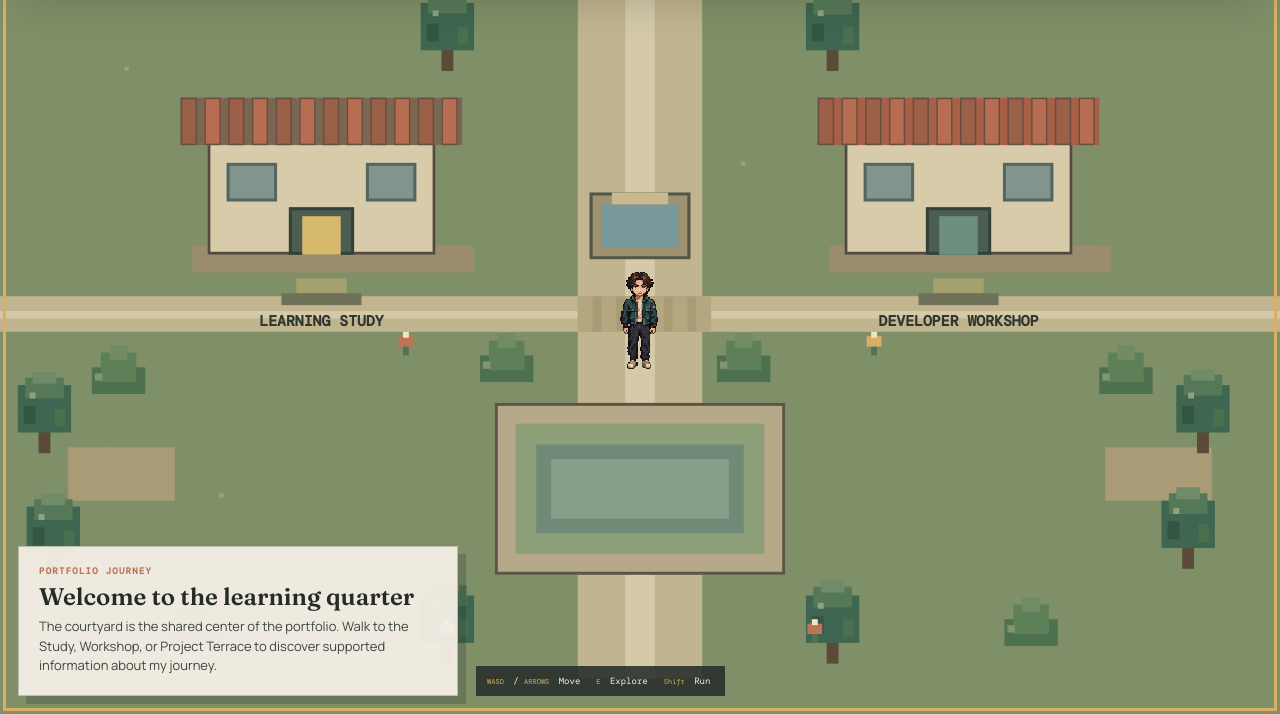
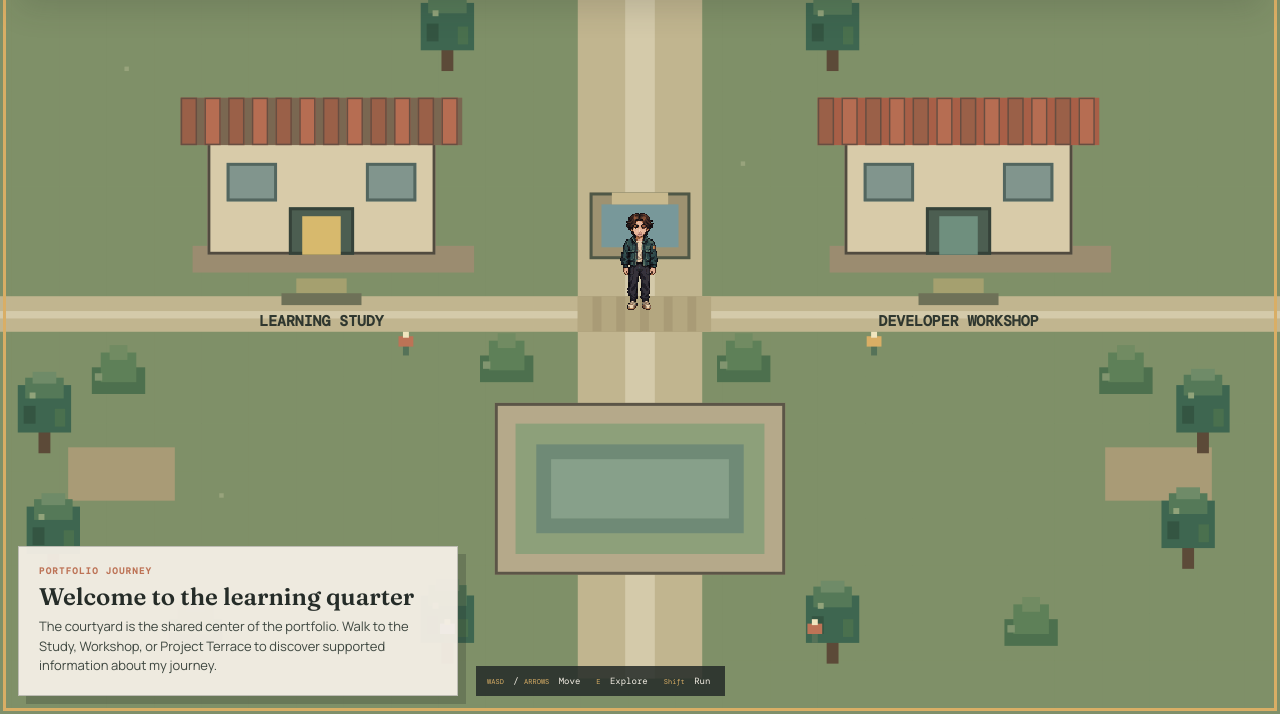
Before and after one commit to rashad-isayev/site-portfolio, a website: page about.html in a window 1280 px wide. Shown: the part 86-800 px from the top of the page. Drawn offline with nearby package versions, Linux system fonts and the light colour scheme.

Commit message:
fix: finish player direction verification spawn
Co-authored-by: Copilot <223556219+Copilot@users.noreply.github.com>

```diff
--- a/about.html
+++ b/about.html
@@ -9,8 +9,8 @@
   <link rel="preconnect" href="https://fonts.gstatic.com" crossorigin>
   <link href="https://fonts.googleapis.com/css2?family=DM+Mono:wght@400;500&family=Fraunces:opsz,wght@9..144,600&family=Manrope:wght@400;600;700;800&display=swap" rel="stylesheet">
   <link rel="stylesheet" href="assets/css/style.css">
-  <script src="assets/js/world-data.js?v=ce2cbfc" defer></script>
-  <script src="assets/js/world.js?v=ce2cbfc" defer></script>
+  <script src="assets/js/world-data.js?v=downfix1" defer></script>
+  <script src="assets/js/world.js?v=downfix1" defer></script>
 </head>
 <body>
   <main class="game-main">
--- a/assets/js/world-data.js
+++ b/assets/js/world-data.js
@@ -1,7 +1,7 @@
 (() => {
   window.PortfolioWorldData = {
     outdoor: {
-      spawn: { x: 480, y: 300 },
+      spawn: { x: 480, y: 260 },
       bounds: { w: 960, h: 540 },
       collisions: [
         [0,0,960,24],[0,516,960,24],[0,0,24,540],[936,0,24,540],
--- a/assets/js/world.js
+++ b/assets/js/world.js
@@ -10,7 +10,7 @@
 
   const state = {
     scene: 'outdoor', player: {
-      x: 480, y: 300, dir: 'down', moving: false,
+      x: 480, y: 260, dir: 'down', moving: false,
       animation: 'idle', frame: 0, animationElapsed: 0
     },
     keys: new Set(), pad: new Set(), near: null, paused: false, textOpen: false,
```
Also changed, not shown: tests/world.test.mjs (+1 -1 lines).
